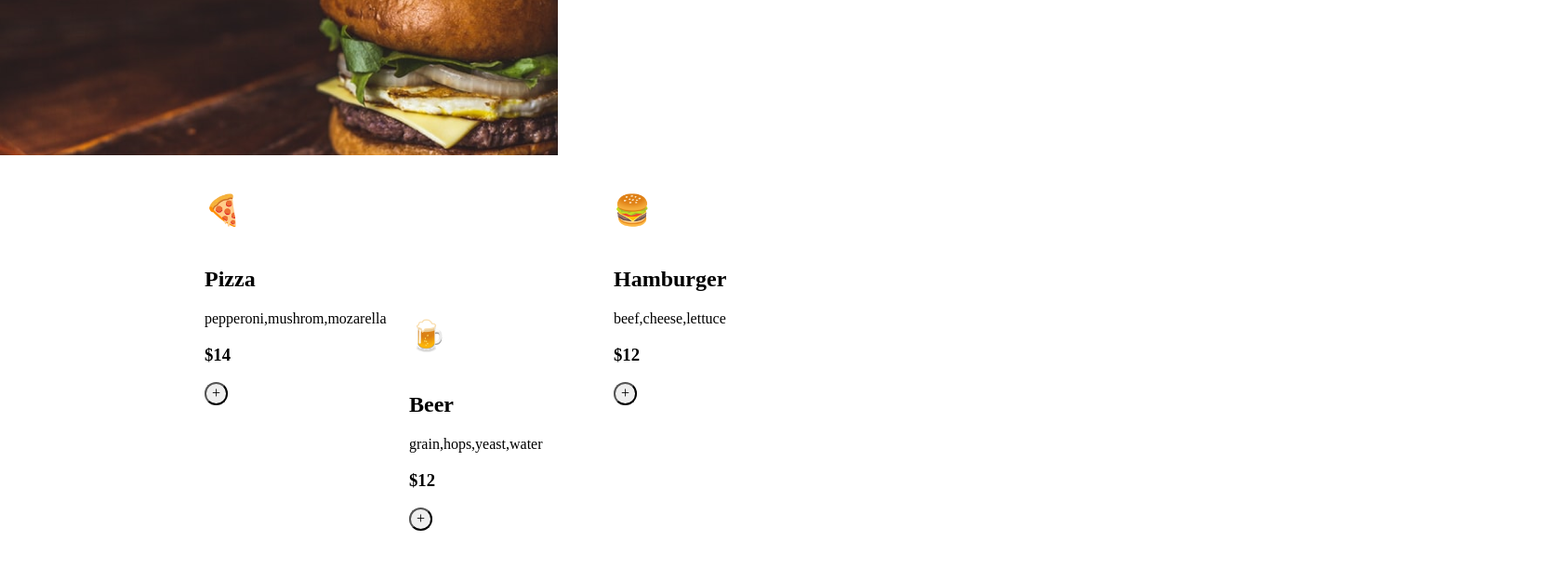
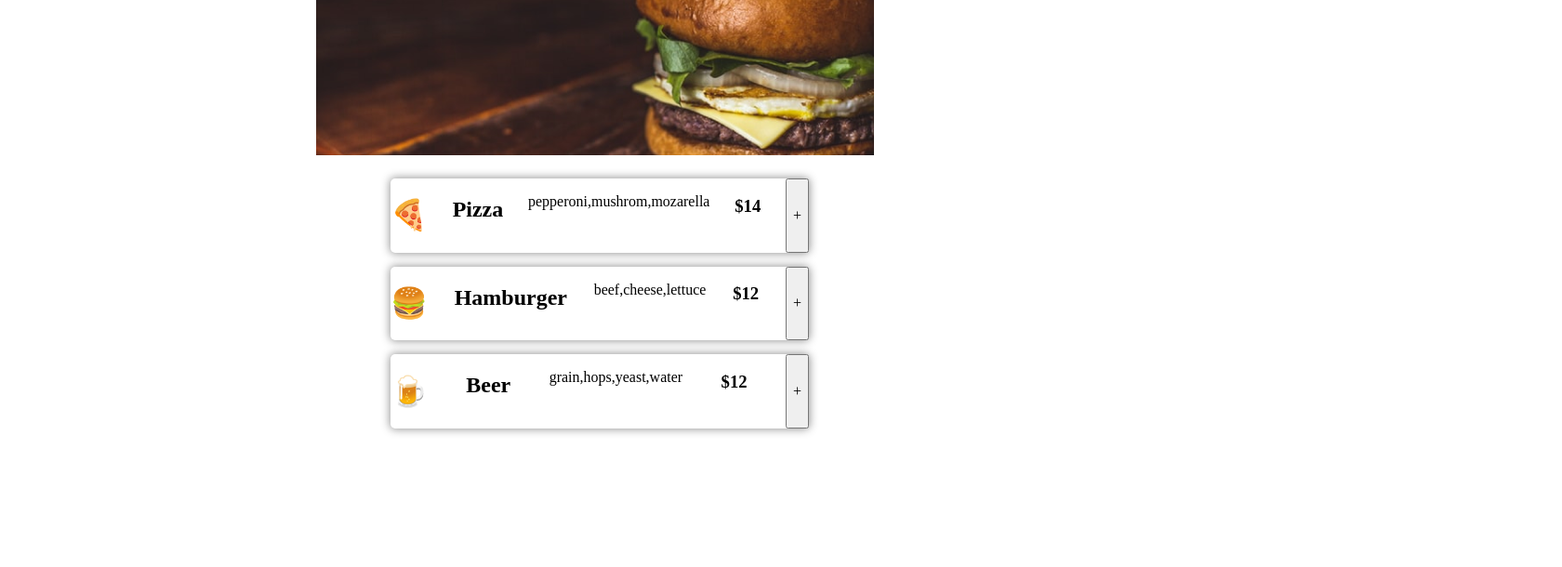
Before and after one commit to TheMightyLoafer/scrimba-restaurant-ordering-app-proj, a website built with Vite: page index.html in a window 1280 px wide. Shown: the whole page at 93% size, 1680 px wide, since content can reach past the window. Built offline with nearby package versions, Linux system fonts and the light colour scheme.

Commit message:
update index.css
Added and tweeked css to display properly. Still a WIP

```diff
--- a/index.css
+++ b/index.css
@@ -2,27 +2,31 @@ body {
     margin: 0;
 }
 
+header {
+    text-align: center;
+    width: 100%;
+    margin-bottom: 25px;
+}
+
 .container {
-    display: flex;
-    flex-wrap: wrap;
-    justify-content: center;
-    padding: 20px;
+    margin: 0 25em;
+    text-align: center;
+    width: 100%;
 }
 
 .card {
     display: flex;
-    flex-direction: column;
+    justify-content: space-between;
     min-width: 400px;
     max-width: 450px;
+    box-shadow: 0px 0px 10px 1px #999;
     margin: 0 20px 15px 20px;
     border-radius: 5px;
     max-height: 120px;
 }
 
-#add-to-cart {
-    border-radius: 100%;
-    width: fit-content;
-    flex-direction: row;
+.card p {
+    flex-direction: column;
 }
 
 .order-sumbmit-modal {
@@ -39,3 +43,7 @@ body {
     background-color: #212529;
     color: whitesmoke;
 }
+
+.cart-display li {
+    list-style: none;
+}
--- a/index.js
+++ b/index.js
@@ -12,15 +12,13 @@ function getMenuHtml(menuArr) {
             emoji
         } = item
         return `
-            <section class="card">
-                <h1 class"emoji">${emoji}</h1>
-                <div id="${id}">
+            <div class="card" id="${id}">
+                    <h1 class"emoji">${emoji}</h1>
                     <h2>${name}</h2>
                     <p>${ingredients}</p>
                     <h3>${'$' + price}</h3>
-                    <button id="add-to-cart" data-item=${JSON.stringify(item)}>+</button>
-                </div>
-            </section>`
+                    <button class="add-to-cart" id="add-to-cart" data-item=${JSON.stringify(item)}>+</button>
+            </div>`
     }).join('')
 }
 
@@ -94,7 +92,8 @@ function renderCart(cart) {
 
     cartDisplayElement.innerHTML = `
     <ul>
-        ${cartDisplayList.join('')}`
+        ${cartDisplayList.join('')}
+    </ul>`
 }
 
 orderForm.addEventListener('submit', (e) => {
```
